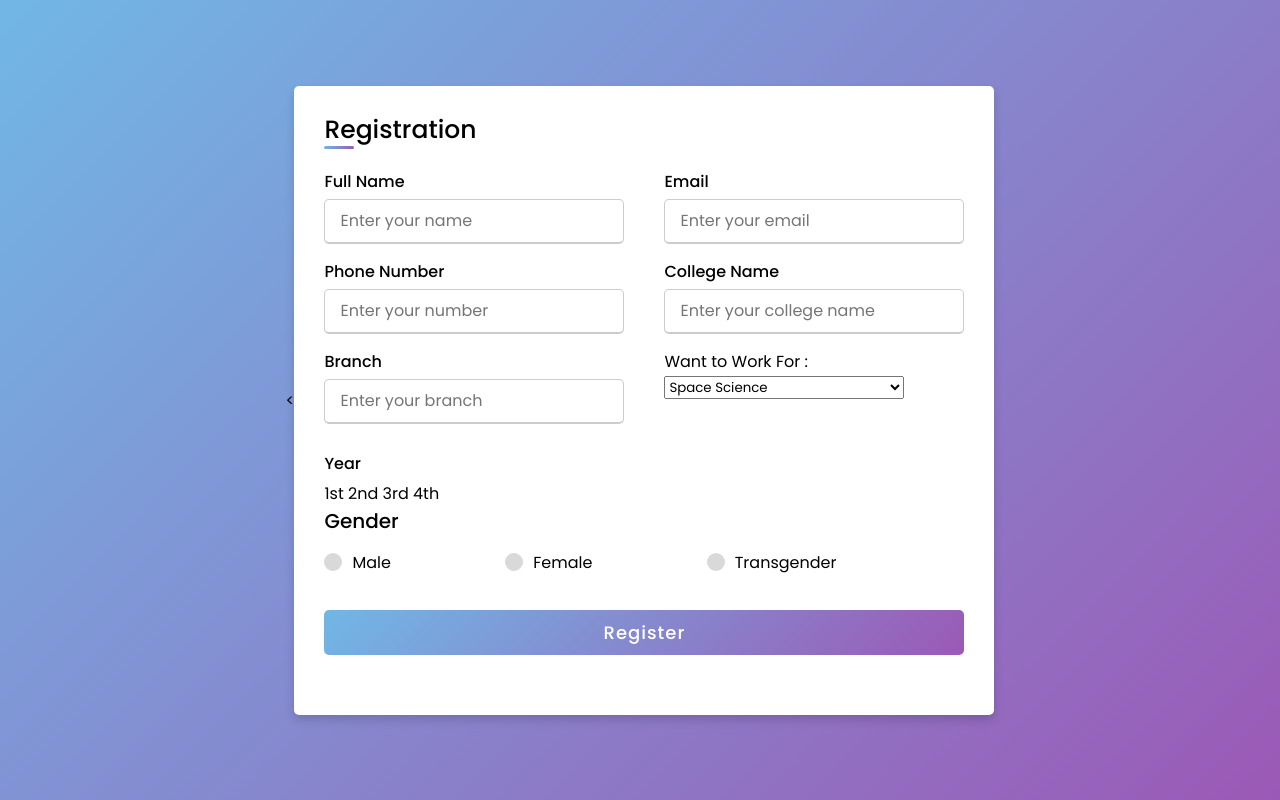
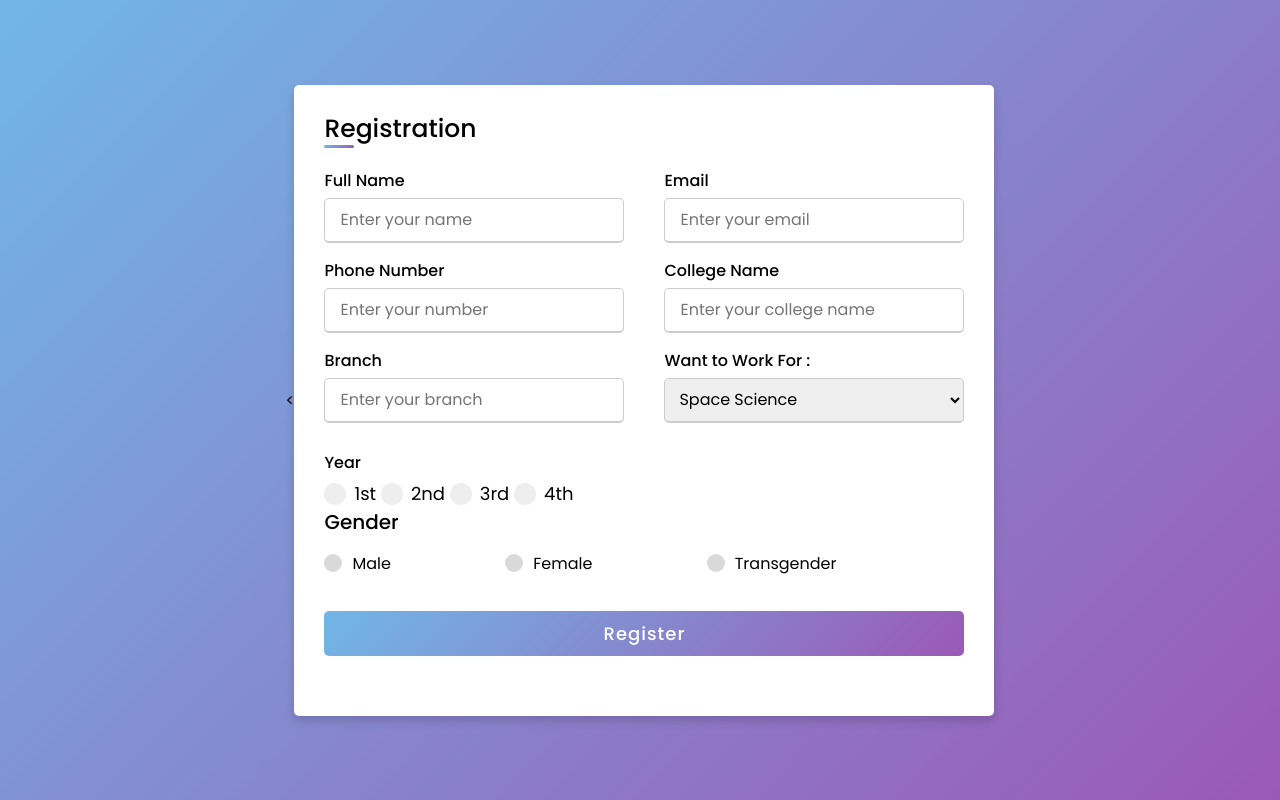
Before and after one commit to carqofficial/carqofficial.github.io, a plain HTML site: page Registration/index.html in a window 1280 px wide. Drawn offline with Linux system fonts and the light colour scheme.

Commit message:
Update style.css

```diff
--- a/Registration/style.css
+++ b/Registration/style.css
@@ -46,7 +46,8 @@ form .user-details .input-box {
   margin-bottom: 15px;
   width: calc(100% / 2 - 20px);
 }
-form .input-box span.details {
+form .input-box span.details,
+.details {
   display: block;
   font-weight: 500;
   margin-bottom: 5px;
@@ -62,6 +63,75 @@ form .input-box span.details {
   border-bottom-width: 2px;
   transition: all 0.3s ease;
 }
+
+.options {
+  height: 45px;
+  width: 100%;
+  outline: none;
+  font-size: 16px;
+  border-radius: 5px;
+  padding-left: 10px;
+  border: 1px solid #ccc;
+  border-bottom-width: 2px;
+  transition: all 0.3s ease;
+}
+
+.container-checkBox {
+  position: relative;
+  padding-left: 30px;
+  margin-top: 12px;
+  cursor: pointer;
+  font-size: 18px;
+  -webkit-user-select: none;
+  -moz-user-select: none;
+  -ms-user-select: none;
+  user-select: none;
+}
+
+.container-checkBox input {
+  position: absolute;
+  opacity: 0;
+  cursor: pointer;
+}
+
+.checkmark {
+  position: absolute;
+  top: 0;
+  left: 0;
+  height: 22px;
+  width: 22px;
+  background-color: #eee;
+  border-radius: 50%;
+  margin-top: 2px;
+}
+
+.container-checkBox:hover input ~ .checkmark {
+  background-color: #ccc;
+}
+
+.container-checkBox input:checked ~ .checkmark {
+  background-color: #2196f3;
+}
+
+.checkmark:after {
+  content: "";
+  position: absolute;
+  display: none;
+}
+
+.container-checkBox input:checked ~ .checkmark:after {
+  display: block;
+}
+
+.container-checkBox .checkmark:after {
+  top: 7px;
+  left: 7px;
+  width: 8px;
+  height: 8px;
+  border-radius: 50%;
+  background: white;
+}
+
 .user-details .input-box input:active {
   background-color: rgb(180, 237, 255);
 }
```
